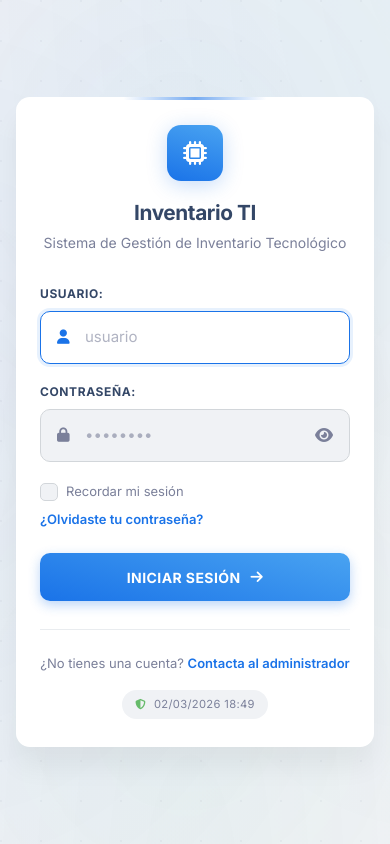
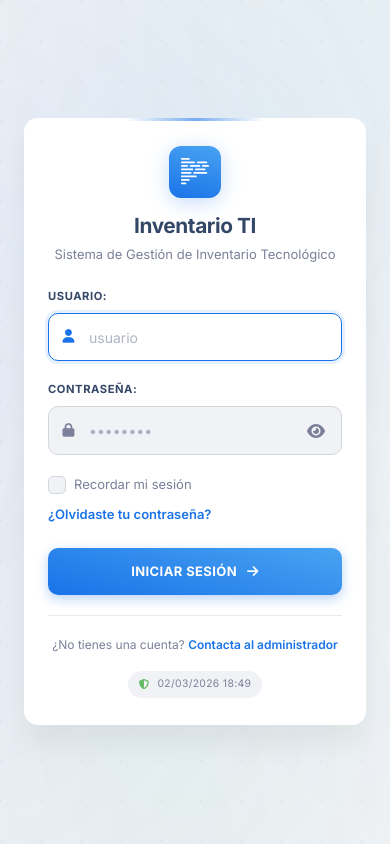
Before and after one commit to Eliasovalle22/inventario_tecnologico, a Django app: page /soft/accounts/login/ in a window 390 px wide. Run offline with Django 5.2, Linux system fonts and the light colour scheme; some libraries are stand-ins or nearby versions.

Commit message:
Update Login

```diff
--- a/static/css/login.css
+++ b/static/css/login.css
@@ -152,6 +152,12 @@
     color: white;
     position: relative;
     box-shadow: 0 4px 20px rgba(26, 115, 232, 0.25);
+}
+
+.logo-icon .logo-svg {
+    width: 32px;
+    height: 32px;
+    filter: brightness(0) invert(1);
 }
 
 .logo-icon::after {
@@ -559,36 +565,292 @@
 }
 
 /* === Responsive === */
+
+/* tablet, portatil*/
+@media (max-width: 768px) {
+    .login-container {
+        max-width: 400px;
+        padding: 0 1rem;
+    }
+
+    .login-card {
+        padding: 2rem;
+    }
+
+    .orb-1 {
+        width: 300px;
+        height: 300px;
+    }
+
+    .orb-2 {
+        width: 260px;
+        height: 260px;
+    }
+
+    .orb-3 {
+        width: 200px;
+        height: 200px;
+    }
+}
+
+/* celulares */
 @media (max-width: 480px) {
+    .login-page main.container-fluid {
+        padding: 0.75rem;
+    }
+
+    .login-container {
+        max-width: 100%;
+        padding: 0 0.5rem;
+    }
+
     .login-card {
         padding: 1.75rem 1.5rem;
         border-radius: 14px;
+    }
+
+    .login-header {
+        margin-bottom: 1.5rem;
     }
 
     .login-header h1 {
         font-size: 1.3rem;
     }
 
+    .login-header p {
+        font-size: 0.8125rem;
+    }
+
     .logo-icon {
-        width: 56px;
-        height: 56px;
-        font-size: 1.5rem;
-        border-radius: 14px;
+        width: 52px;
+        height: 52px;
+        font-size: 1.4rem;
+        border-radius: 12px;
+    }
+
+    .logo-icon .logo-svg {
+        width: 28px;
+        height: 28px;
+    }
+
+    .logo-container {
+        margin-bottom: 1rem;
+    }
+
+    .form-group label {
+        font-size: 0.7rem;
+    }
+
+    .input-wrapper input {
+        padding: 0.8rem 1rem 0.8rem 2.5rem;
+        font-size: 0.875rem;
+    }
+
+    .input-wrapper > i:first-child {
+        left: 0.85rem;
+        font-size: 0.85rem;
     }
 
     .form-options {
         flex-direction: column;
         align-items: flex-start;
+        gap: 0.625rem;
     }
 
     .btn-login {
         padding: 0.85rem 1.25rem;
+        font-size: 0.8125rem;
+    }
+
+    .login-footer {
+        margin-top: 1.25rem;
+        padding-top: 1.25rem;
+    }
+
+    .login-footer p {
+        font-size: 0.75rem;
+    }
+
+    .system-badge {
+        font-size: 0.65rem;
+        padding: 0.35rem 0.7rem;
+    }
+
+    /* reducir en celulares */
+    .orb-1 {
+        width: 200px;
+        height: 200px;
+        opacity: 0.15;
+    }
+
+    .orb-2 {
+        width: 180px;
+        height: 180px;
+        opacity: 0.1;
+    }
+
+    .orb-3 {
+        display: none;
+    }
+
+    /* Simplify card accent line */
+    .login-card::before {
+        width: 50%;
     }
 }
 
+/* Very small phones */
 @media (max-width: 360px) {
+    .login-page main.container-fluid {
+        padding: 0.5rem;
+    }
+
     .login-card {
-        padding: 1.5rem 1.25rem;
+        padding: 1.5rem 1.125rem;
+        border-radius: 12px;
+    }
+
+    .login-header {
+        margin-bottom: 1.25rem;
+    }
+
+    .login-header h1 {
+        font-size: 1.15rem;
+    }
+
+    .login-header p {
+        font-size: 0.75rem;
+    }
+
+    .logo-icon {
+        width: 48px;
+        height: 48px;
+        border-radius: 11px;
+    }
+
+    .logo-icon .logo-svg {
+        width: 24px;
+        height: 24px;
+    }
+
+    .form-group {
+        margin-bottom: 1rem;
+    }
+
+    .input-wrapper input {
+        padding: 0.75rem 0.875rem 0.75rem 2.25rem;
+        font-size: 0.8125rem;
+    }
+
+    .btn-login {
+        padding: 0.75rem 1rem;
+        font-size: 0.75rem;
+        gap: 0.5rem;
+    }
+
+    .forgot-link,
+    .remember-me {
+        font-size: 0.75rem;
+    }
+
+    .login-footer p {
+        font-size: 0.7rem;
+    }
+}
+
+/* Landscape on phones (short viewports) */
+@media (max-height: 600px) and (orientation: landscape) {
+    .login-page main.container-fluid {
+        align-items: flex-start;
+        padding-top: 0.5rem;
+        padding-bottom: 0.5rem;
+    }
+
+    .login-card {
+        padding: 1.25rem 1.5rem;
+    }
+
+    .login-header {
+        margin-bottom: 0.75rem;
+    }
+
+    .logo-icon {
+        width: 44px;
+        height: 44px;
+        border-radius: 10px;
+    }
+
+    .logo-icon .logo-svg {
+        width: 22px;
+        height: 22px;
+    }
+
+    .logo-container {
+        margin-bottom: 0.5rem;
+    }
+
+    .login-header h1 {
+        font-size: 1.1rem;
+        margin-bottom: 0.15rem;
+    }
+
+    .login-header p {
+        font-size: 0.75rem;
+    }
+
+    .form-group {
+        margin-bottom: 0.75rem;
+    }
+
+    .input-wrapper input {
+        padding: 0.6rem 0.875rem 0.6rem 2.25rem;
+    }
+
+    .form-options {
+        margin-bottom: 0.75rem;
+    }
+
+    .btn-login {
+        padding: 0.65rem 1rem;
+    }
+
+    .login-footer {
+        margin-top: 0.75rem;
+        padding-top: 0.75rem;
+    }
+
+    .login-orbs {
+        display: none;
+    }
+}
+
+/* Safe area for notched devices */
+@supports (padding: env(safe-area-inset-bottom)) {
+    .login-page main.container-fluid {
+        padding-left: max(1rem, env(safe-area-inset-left));
+        padding-right: max(1rem, env(safe-area-inset-right));
+        padding-bottom: max(1rem, env(safe-area-inset-bottom));
+    }
+}
+
+/* Touch-friendly: increase tap targets on touch devices */
+@media (hover: none) and (pointer: coarse) {
+    .input-wrapper input {
+        min-height: 48px;
+    }
+
+    .btn-login {
+        min-height: 48px;
+    }
+
+    .password-toggle {
+        min-width: 44px;
+        min-height: 44px;
+    }
+
+    .remember-me input[type="checkbox"] {
+        width: 20px;
+        height: 20px;
     }
 }
 
--- a/templates/accounts/login.html
+++ b/templates/accounts/login.html
@@ -26,7 +26,7 @@
         <div class="login-header">
             <div class="logo-container">
                 <div class="logo-icon">
-                    <i class="fas fa-microchip"></i>
+                    <img src="{% static 'images/icon_dasboard.svg' %}" alt="Logo" class="logo-svg">
                 </div>
             </div>
             <h1>Inventario TI</h1>
--- a/templates/base.html
+++ b/templates/base.html
@@ -2,7 +2,7 @@
 <html lang="es">
 <head>
     <meta charset="UTF-8">
-    <meta name="viewport" content="width=device-width, initial-scale=1.0">
+    <meta name="viewport" content="width=device-width, initial-scale=1.0, viewport-fit=cover">
     <title>{% block title %}Sistema de Inventario Tecnológico{% endblock %}</title>
 
     <!-- Google Fonts -->
```
Also changed, not shown: static/images/icon_dasboard.svg (added).
